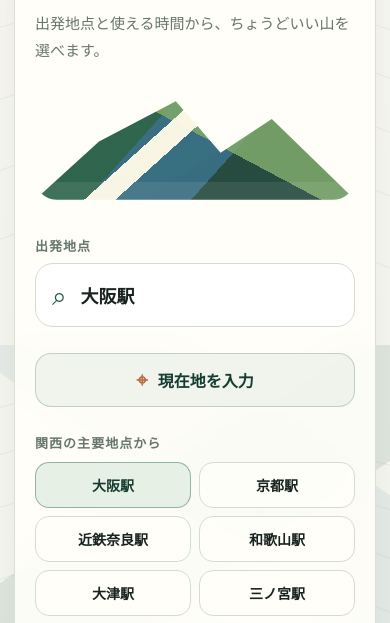
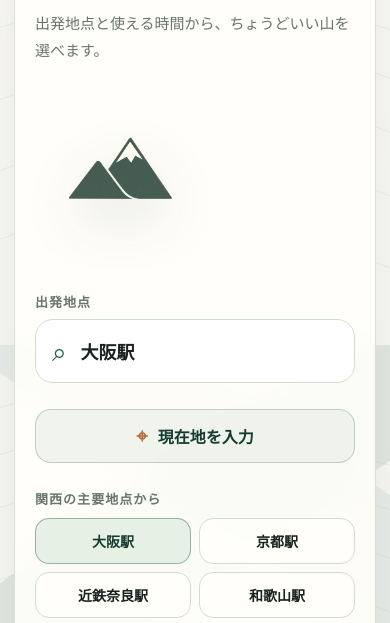
Before and after one commit to take-creator/kyou-no-yama, a website: page outputs/index.html in a window 390 px wide. Shown: the part 145-768 px from the top of the page. Drawn offline with Linux system fonts and the light colour scheme; a web font is replaced by a local one.

Commit message:
Replace home mountain image

```diff
--- a/outputs/index.html
+++ b/outputs/index.html
@@ -19,6 +19,7 @@
               <p class="home-kicker">関西の日帰り低山ガイド</p>
               <h1>今日の山</h1>
               <p class="home-lead">出発地点と使える時間から、ちょうどいい山を選べます。</p>
+              <img class="home-mountain-image" src="./assets/home-mountain.png" alt="" aria-hidden="true" />
             </div>
 
             <div class="input-group">
--- a/outputs/styles.css
+++ b/outputs/styles.css
@@ -161,20 +161,14 @@ main {
   padding: 10px 0;
 }
 
-.hero-copy::after {
+.home-mountain-image {
   display: block;
-  width: min(100%, 420px);
-  height: 150px;
+  width: min(100%, 440px);
+  height: clamp(190px, 25vw, 260px);
   margin-top: 34px;
-  border-radius: 22px;
-  content: "";
-  background:
-    linear-gradient(138deg, transparent 0 39%, rgba(255, 250, 232, 0.96) 39% 46%, transparent 46%),
-    linear-gradient(28deg, transparent 0 54%, rgba(127, 169, 108, 0.86) 54% 100%),
-    linear-gradient(132deg, transparent 0 36%, rgba(58, 112, 135, 0.9) 36% 61%, transparent 61%),
-    linear-gradient(148deg, rgba(36, 93, 69, 0.95) 0 57%, rgba(30, 68, 56, 0.96) 57% 100%);
-  clip-path: polygon(0 100%, 20% 48%, 44% 12%, 58% 58%, 74% 28%, 100% 100%);
-  box-shadow: inset 0 -18px 0 rgba(255, 254, 249, 0.08);
+  object-fit: contain;
+  object-position: left center;
+  filter: drop-shadow(0 18px 28px rgba(30, 46, 38, 0.12));
 }
 
 .home-kicker {
@@ -1106,8 +1100,8 @@ main {
     min-height: 0;
   }
 
-  .hero-copy::after {
-    height: 112px;
+  .home-mountain-image {
+    height: 168px;
     margin-top: 24px;
   }
 
```
Also changed, not shown: outputs/assets/home-mountain.png (added).
